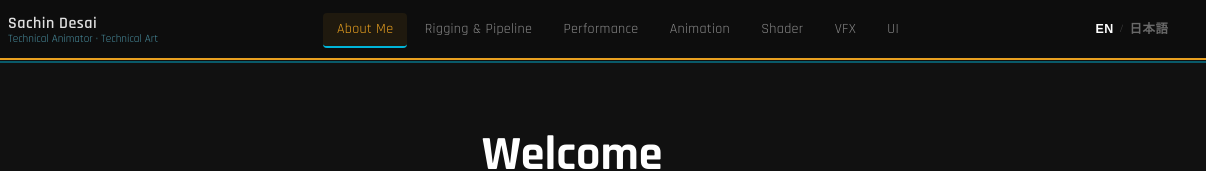
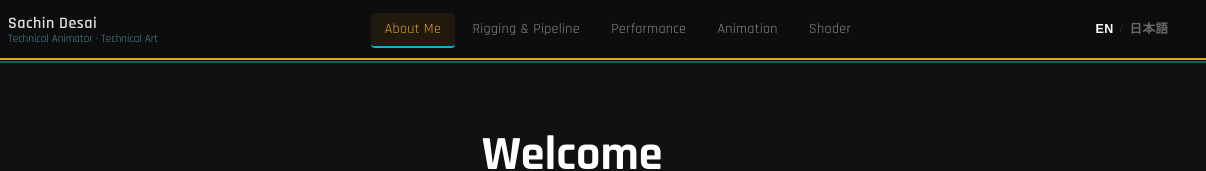
Before and after one commit to sachindesai7/portfolio-techart, a plain HTML site: page index.html in a window 1280 px wide. Shown: the top 171 px of the page, 74-1280 px from the left. Drawn offline with Linux system fonts and the light colour scheme.

Commit message:
UI and VFX are disable

```diff
--- a/index.html
+++ b/index.html
@@ -165,8 +165,6 @@
       <li><a href="performance.html"><span data-en="Performance" data-ja="パフォーマンス">Performance</span></a></li>
       <li><a href="animation.html"><span data-en="Animation" data-ja="アニメーション">Animation</span></a></li>
       <li><a href="shader.html"><span data-en="Shader" data-ja="シェーダー">Shader</span></a></li>
-      <li><a href="vfx.html"><span data-en="VFX" data-ja="VFX">VFX</span></a></li>
-      <li><a href="ui.html"><span data-en="UI" data-ja="UI">UI</span></a></li>
     </ul>
     <div class="lang-switcher">
       <button class="lang-btn lang-btn--active" data-lang="en" aria-pressed="true">EN</button>
```
Also changed, not shown: animation.html (+0 -2 lines), performance.html (+0 -2 lines), rigging-pipeline.html (+0 -2 lines), shader.html (+0 -2 lines), ui.html (+0 -2 lines), vfx.html (+0 -2 lines).
